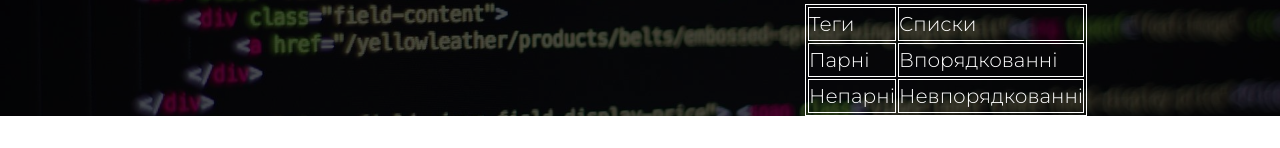
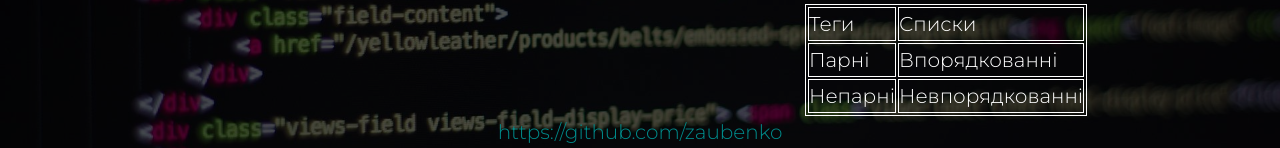
Before and after one commit to zaubenko/Html-homework, a plain HTML site: page index.html in a window 1280 px wide. Shown: the part 856-1004 px from the top of the page. Before the commit the page ends 972 px from the top, so only its background shows below. Drawn offline with Linux system fonts and the light colour scheme.

Commit message:
a href https://github.com/zaubenko

```diff
--- a/index.html
+++ b/index.html
@@ -44,5 +44,6 @@
                 <td>Невпорядкованні</td>
             </tr>
         </table>
+        <p><a href="https://github.com/zaubenko">https://github.com/zaubenko</a><br></p>
     </body>
 </html>
```
